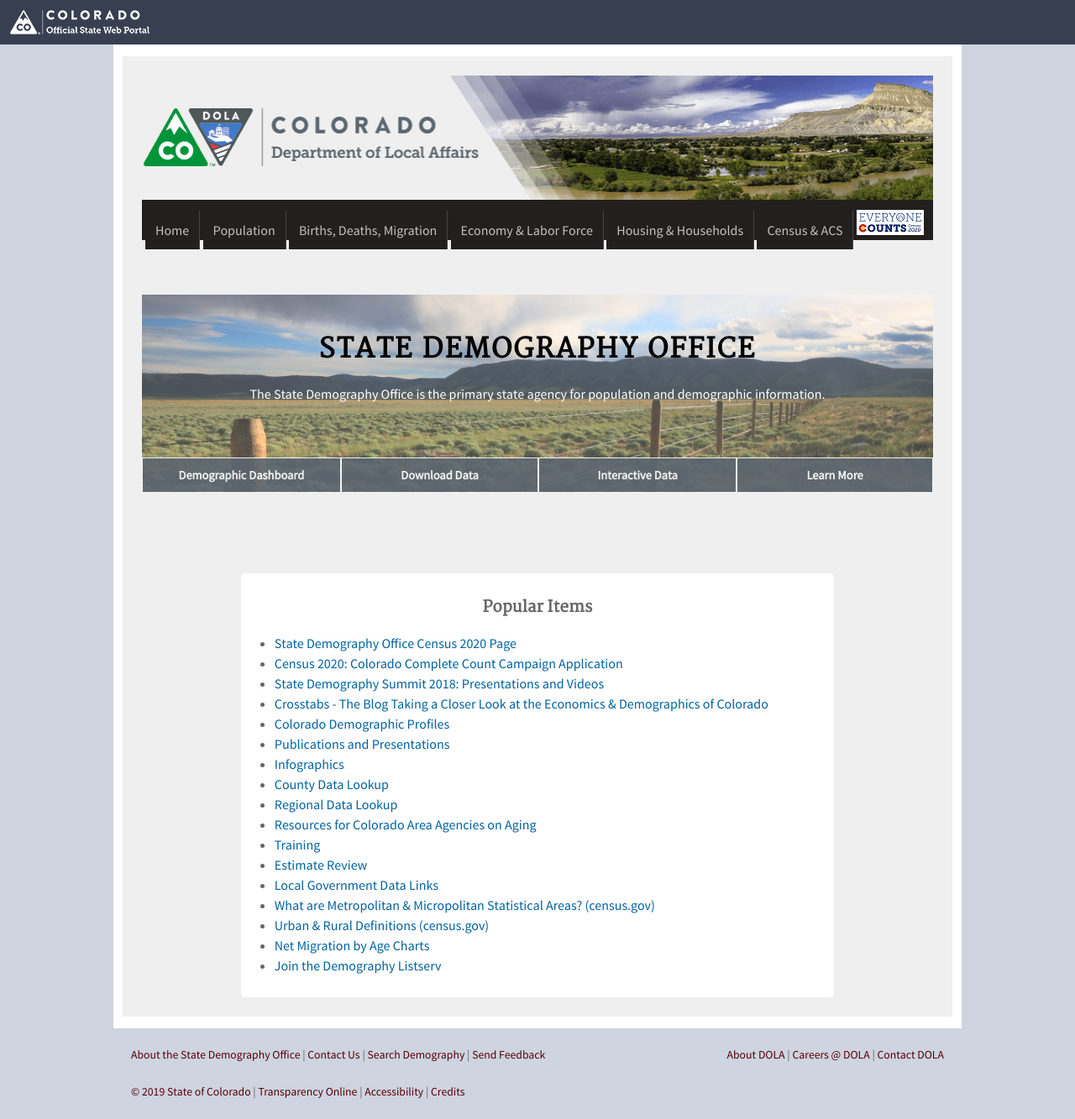
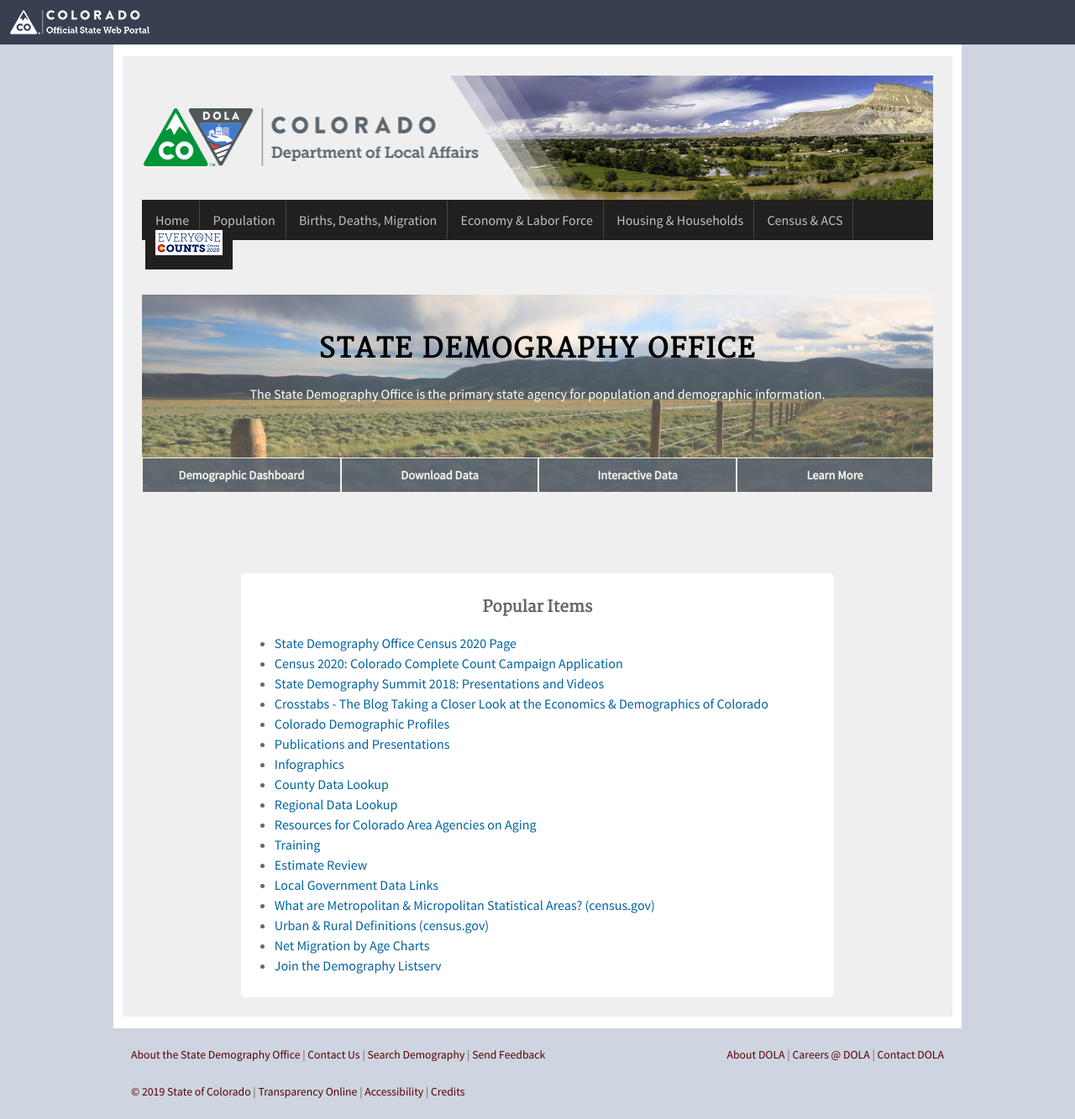
Before and after one commit to TBleess/Website_New, a Jekyll site: the page built from pages/0_Homepage_and_Footer_Links/index.md, in a window 1280 px wide. Shown: the whole page at 84% size. Built offline with Jekyll 4.4.1, drawn with Linux system fonts in a browser that asks for light colours.

Commit message:
Update _header.html

```diff
--- a/_includes/_header.html
+++ b/_includes/_header.html
@@ -27,7 +27,7 @@
                                 <a href="/housing-and-households/">Housing &amp; Households</a></li>
                             <li class="padding-normal">
                                 <a href="/census-acs/">Census &amp; ACS</a></li>
-                            <li class="padding-none">
+                            <li class="padding-normal">
                               <a href="/census_2020/"><img src="/images/Census2020_Button.png" height=30px width=80px></a>
                             </li>
                         </ul>
```
